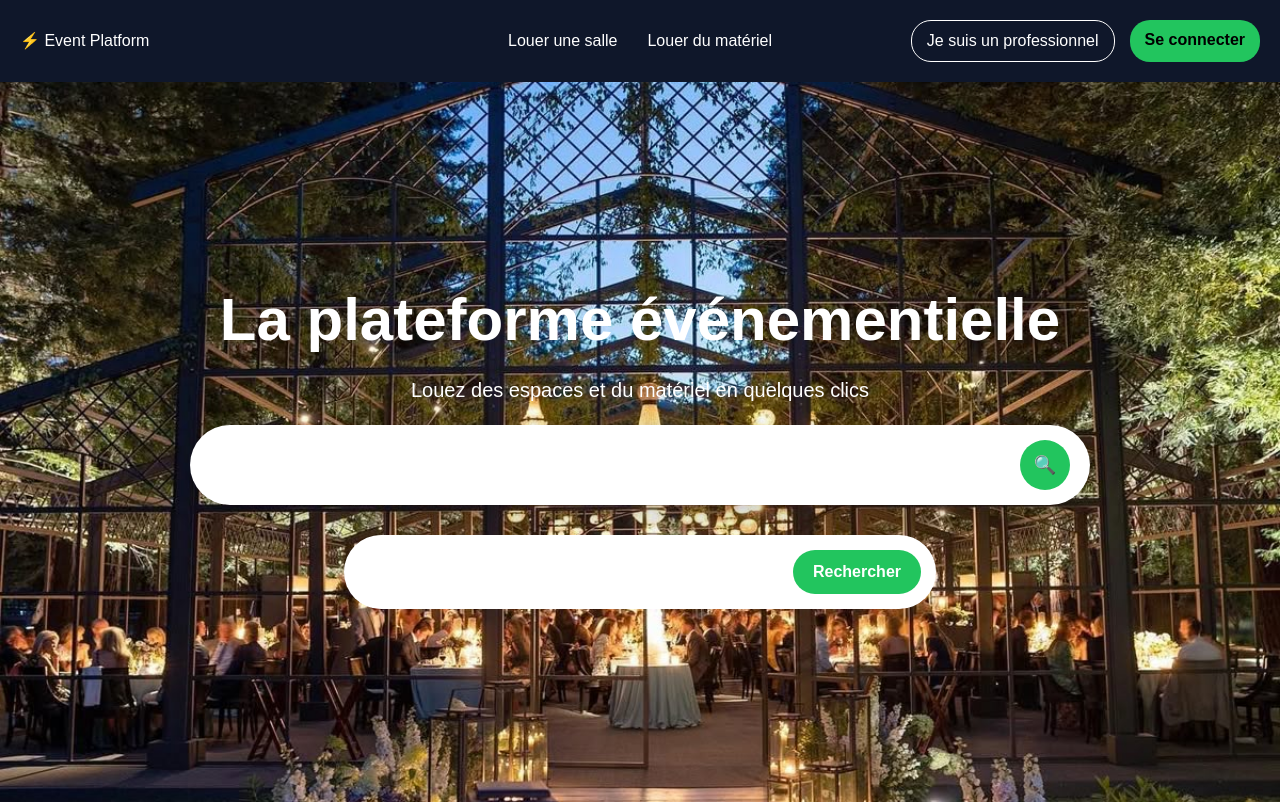
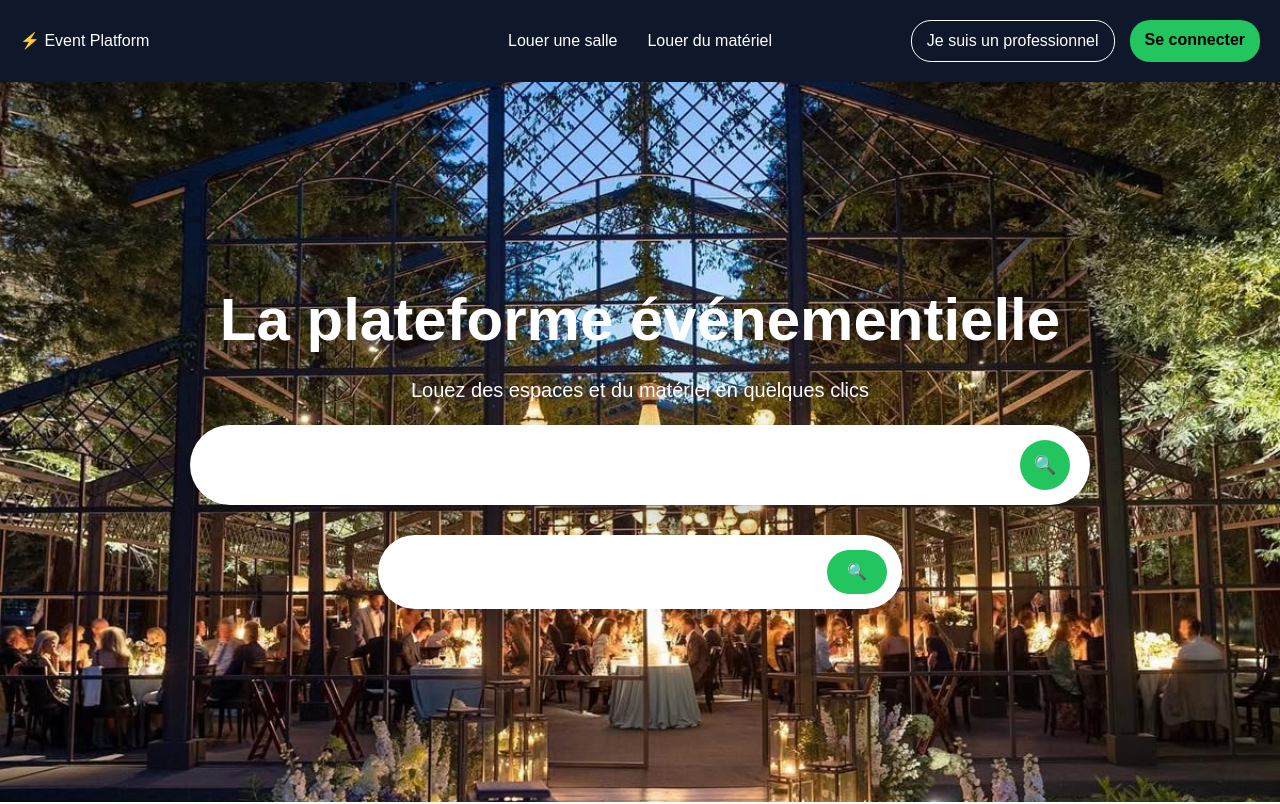
Before and after one commit to sara16g/event-platform, a Next.js app: page / in a window 1280 px wide. Shown: the top 804 px of the page. Built offline with nearby package versions, Linux system fonts and the light colour scheme.

Commit message:
add search bar

```diff
--- a/app/page.tsx
+++ b/app/page.tsx
@@ -60,7 +60,7 @@ export default function Home() {
             }}
           />
 
-          <button
+           <button
             style={{
               background: "#22c55e",
               border: "none",
@@ -70,7 +70,7 @@ export default function Home() {
               cursor: "pointer",
             }}
           >
-            Rechercher
+            🔍
           </button>
         </div>
       </section>
```
